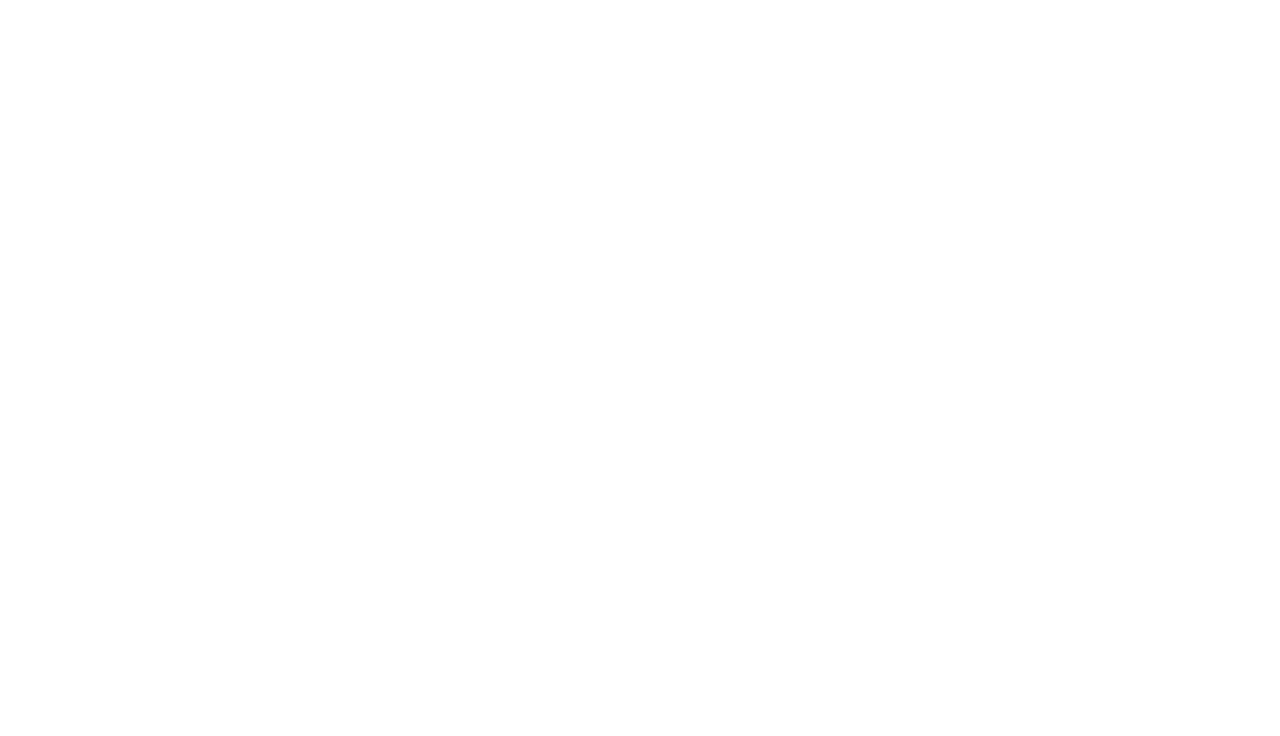
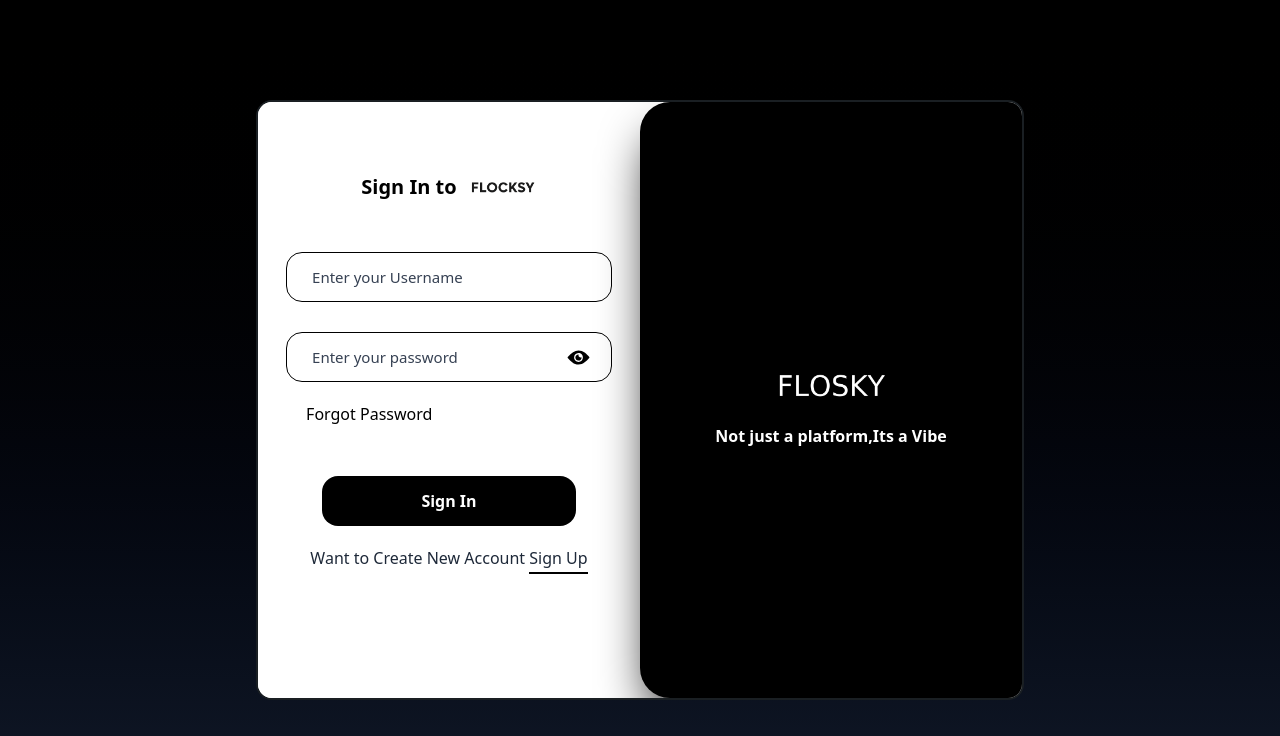
Before and after one commit to Mutti-Ur-Rehman5/Flocksy-Mern-Stack-SocailMedia-App, a React (Vite) app in the folder frontend/: page /signin in a window 1280 px wide. Shown: the top 736 px of the page. Built offline with nearby package versions, Linux system fonts and the light colour scheme.

Commit message:
SignIn Page done+ Step1 Ui omplete for ForgotPassword

```diff
--- /dev/null
+++ b/frontend/pages/ForgotPassword.jsx
@@ -0,0 +1,47 @@
+import React, { useState } from 'react'
+import {ClipLoader} from "react-spinners"
+
+const ForgotPassword = () => {
+  const [step, setStep] = useState(1)
+  const [inputClicked, setinputClicked] = useState({
+    email:false
+  })
+
+  const [email, setemail] = useState("")
+    const [loading, setLoading] = useState(false)
+
+  return (
+
+
+
+            <div className='w-full h-screen bg-gradient-to-b from-black to-gray-900 flex flex-col justify-center items-center'>
+      {step ==1 &&
+        <div className='w-[90%] max-w-[500px] h-[500px] bg-white rounded-2xl justify-center items-center flex flex-col border-[#1a1f23]'>
+          <h2 className='text-[30px] font-semibold'>Forgot Password</h2>
+           <div className='relative flex items-center justify-center w-[90%] h-[50px] rounded-2xl mt-[10px] border border-black'
+            onClick={() => setinputClicked({ ...inputClicked, email: true })} >
+            <label htmlFor="name" className={`text-gray-700 absolute left-[20px] p-[5px] bg-white text-[15px]
+              ${inputClicked.email ? "top-[-15px]" : ""}`
+            }> Enter your email </label>
+            <input type="email" id='name3' className='w-[100%] h-[100%] rounded-2xl px-[20px] outline-none border-0' required
+              onChange={(e) => setemail(e.target.value)} value={email}
+            />
+          </div>
+             <button className='w-[70%] px-[20px] py-[10px] bg-black text-white font-semibold h-[50px] cursor-pointer rounded-2xl mt-[30px]'
+                      disabled={loading}
+                    >
+                      {loading ? <ClipLoader size={30} color="white" /> : "Send OTP"}
+                    </button>
+
+
+     </div>}
+
+
+    </div>
+
+
+
+  )
+}
+
+export default ForgotPassword
--- a/frontend/pages/SignUp.jsx
+++ b/frontend/pages/SignUp.jsx
@@ -6,6 +6,7 @@
 import axios from 'axios'
 import { serverUrl } from "../src/App";
 import {ClipLoader} from "react-spinners"
+import { useNavigate } from 'react-router-dom'
 
 
 
@@ -26,6 +27,7 @@
   const [Username, setUsername] = useState("")
   const [email, setemail] = useState("")
   const [password, setpassword] = useState("")
+  const navigate=useNavigate() //to change route signin py jany ky liye use kar rha
 
   // now we create function to fetch signup api
 
@@ -68,7 +70,7 @@
           <div className='relative flex items-center justify-center w-[90%] h-[50px] rounded-2xl mt-[10px] border border-black'
             onClick={() => setinputClicked({ ...inputClicked, userName: true })} >
             <label htmlFor="name" className={`text-gray-700 absolute left-[20px] p-[5px] bg-white text-[15px]
-              ${inputClicked.userName ? "top-[-15px]" : ""}`
+              ${inputClicked.Username ? "top-[-15px]" : ""}`
             }> Enter your Username </label>
             <input type="text" id='name2' className='w-[100%] h-[100%] rounded-2xl px-[20px] outline-none border-0' required
               onChange={(e) => setUsername(e.target.value)} value={Username}
@@ -96,11 +98,11 @@
           </div>
 
           <button className='w-[70%] px-[20px] py-[10px] bg-black text-white font-semibold h-[50px] cursor-pointer rounded-2xl mt-[30px]'
-            onClick={handleSignUp}
+            onClick={handleSignUp} disabled={loading}
           >
             {loading ? <ClipLoader size={30} color="white" /> : "Sign up"}
           </button>
-          <p className='cursor-pointer text-gray-800'>Already Have an Account? <span className=' border-b-2 border-b-black pb-[3px]'>Sign In</span></p>
+          <p className='cursor-pointer text-gray-800' onClick={()=>navigate("/signin")}>  Already Have an Account? <span className=' border-b-2 border-b-black pb-[3px]'>Sign In</span></p>
         </div>
 
         <div className='hidden lg:flex w-[50%] h-full justify-center items-center bg-black flex-col gap-[10px]
--- a/frontend/pages/Signin.jsx
+++ b/frontend/pages/Signin.jsx
@@ -1,9 +1,105 @@
 import React from 'react'
+import logo from '../src/assets/logo2.png'
+import logo1 from '../src/assets/logo1.png'
+import { useState } from 'react'
+import { IoIosEye, IoIosEyeOff } from "react-icons/io"
+import axios from 'axios'
+import { serverUrl } from "../src/App";
+import {ClipLoader} from "react-spinners"
+import { useNavigate } from 'react-router-dom'
+
+
 
 const Signin = () => {
+
+  const [inputClicked, setinputClicked] = useState(
+    {
+      Username: false,
+
+      password: false
+    }
+  )
+
+  const [showPassword, setshowPassword] = useState(false)
+
+  const [loading, setLoading] = useState(false)  //loader gomany ky liye
+
+  const [Username, setUsername] = useState("")
+
+  const [password, setpassword] = useState("")
+  const navigate=useNavigate() //to change route signin py jany ky liye use kar rha
+
+  // now we create function to fetch signup api
+
+  const handleSignIN = async () => {
+
+    setLoading(true)
+    try {
+      const result = await axios.post(`${serverUrl}/api/auth/signup`,
+        {  Username, password },
+        { withCredentials: true }
+      );
+
+      console.log(result.data)
+      setLoading(false)
+
+    }
+    catch (error) {
+      console.log(error)
+      setLoading(false)
+    }
+  }
   return (
-    <div>
+    <div className='w-full h-screen bg-gradient-to-b from-black to-gray-900 flex flex-col justify-center items-center'>
+      <div className='w-[90%] lg:max-w-[60%] h-[600px] bg-white rounded-2xl overflow-hidden border-2 border-[#1a1f23] flex'>
 
+        <div className='w-full lg:w-[50%] h-full bg-white flex flex-col items-center p-[10px] gap-[20px]'>
+          <div className='flex gap-[10px] items-center text-[20px] font-semibold mt-[40px]'>
+            <span>Sign In to</span>
+            <img src={logo} alt="" className='w-[70px]' />
+          </div>
+
+          <div className='relative flex items-center justify-center w-[90%] h-[50px] rounded-2xl mt-[10px] border border-black'
+            onClick={() => setinputClicked({ ...inputClicked, userName: true })} >
+            <label htmlFor="name" className={`text-gray-700 absolute left-[20px] p-[5px] bg-white text-[15px]
+              ${inputClicked.Username ? "top-[-15px]" : ""}`
+            }> Enter your Username </label>
+            <input type="text" id='name2' className='w-[100%] h-[100%] rounded-2xl px-[20px] outline-none border-0' required
+              onChange={(e) => setUsername(e.target.value)} value={Username}
+            />
+          </div>
+
+          <div className='relative flex items-center justify-center w-[90%] h-[50px] rounded-2xl mt-[10px] border border-black'
+            onClick={() => setinputClicked({ ...inputClicked, password: true })} >
+            <label htmlFor="name" className={`text-gray-700 absolute left-[20px] p-[5px] bg-white text-[15px]
+              ${inputClicked.password ? "top-[-15px]" : ""}`
+            }> Enter your password </label>
+            <input type={showPassword ? "text" : "password"} id='name' className='w-[100%] h-[100%] rounded-2xl px-[20px] outline-none border-0' required
+              onChange={(e) => setpassword(e.target.value)} value={password}
+            />
+            {!showPassword ? <IoIosEye className='absolute cursor-pointer right-[20px] w-[25px] h-[25px]' onClick={() => setshowPassword(true)} /> :
+              <IoIosEyeOff className='absolute cursor-pointer right-[20px] w-[25px] h-[25px]' onClick={() => setshowPassword(false)} />}
+
+          </div>
+          <div className='w-[90%] px-[20px] cursor-pointer' onClick={()=>navigate("/forgotpassword")} >
+
+            Forgot Password
+          </div>
+
+          <button className='w-[70%] px-[20px] py-[10px] bg-black text-white font-semibold h-[50px] cursor-pointer rounded-2xl mt-[30px]'
+            onClick={handleSignIN} disabled={loading}
+          >
+            {loading ? <ClipLoader size={30} color="white" /> : "Sign In"}
+          </button>
+          <p className='cursor-pointer text-gray-800' onClick={()=>navigate("/signup")}>  Want to Create New Account <span className=' border-b-2 border-b-black pb-[3px]'>Sign Up</span></p>
+        </div>
+
+        <div className='hidden lg:flex w-[50%] h-full justify-center items-center bg-black flex-col gap-[10px]
+        text-white text-[16px] font-semibold rounded-l-[30px] shadow-2xl shadow-black'>
+          <img src={logo1} alt="" className='w-[40%]' />
+          <p>Not just a platform,Its a Vibe</p>
+        </div>
+      </div>
     </div>
   )
 }
--- a/frontend/src/App.jsx
+++ b/frontend/src/App.jsx
@@ -2,6 +2,7 @@
 import {Routes,Route} from 'react-router-dom'
 import SignUp from '../pages/SignUp'
 import Signin from '../pages/Signin'
+import ForgotPassword from '../pages/ForgotPassword';
 export const serverUrl = "http://localhost:8000";
 
 
@@ -10,6 +11,7 @@
    <Routes>
     <Route path='/signup' element={<SignUp/>}  />
       <Route path='/signin' element={<Signin/>}  />
+       <Route path='/forgotPassword' element={<ForgotPassword/>}  />
    </Routes>
   )
 }
```
